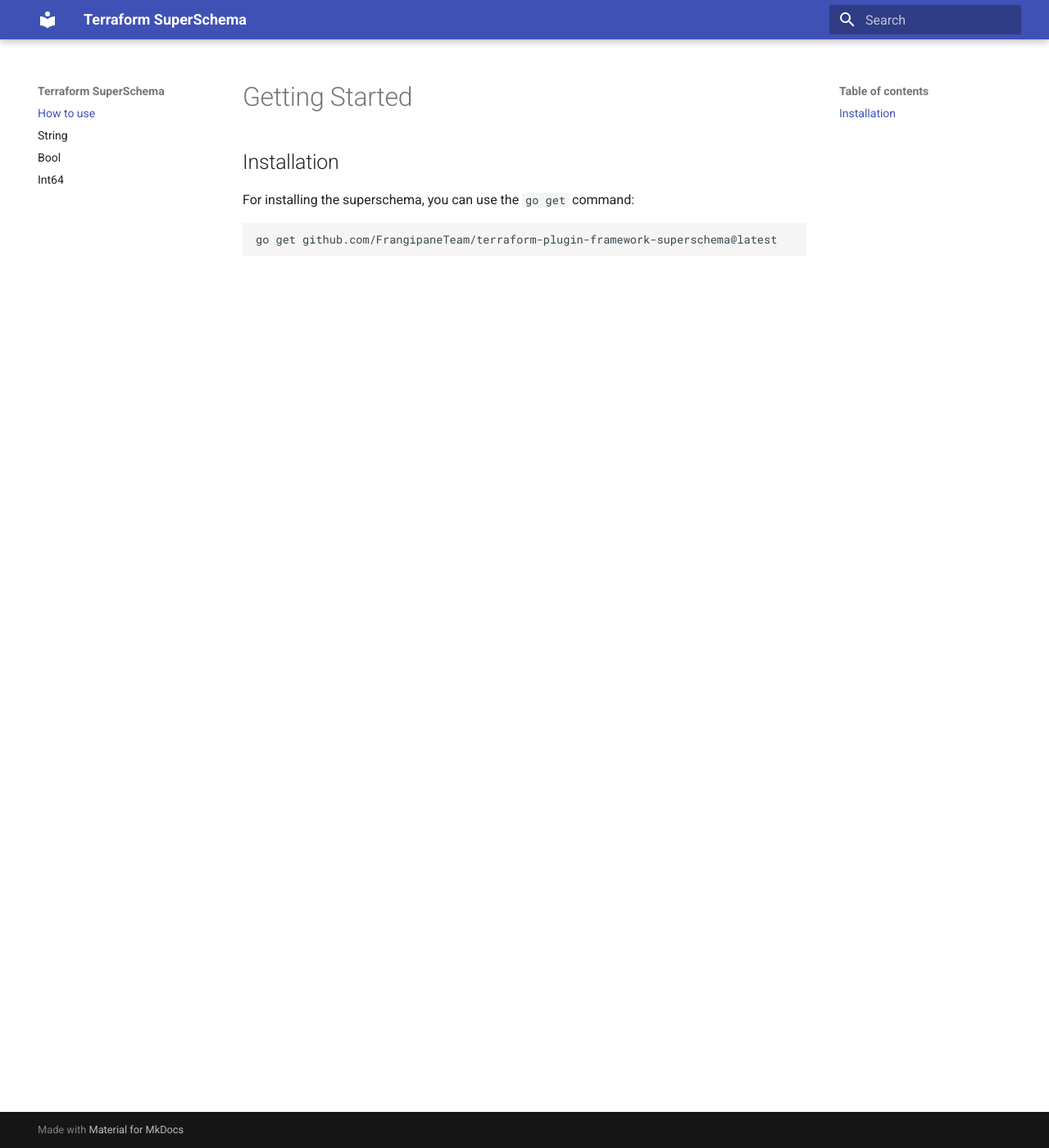
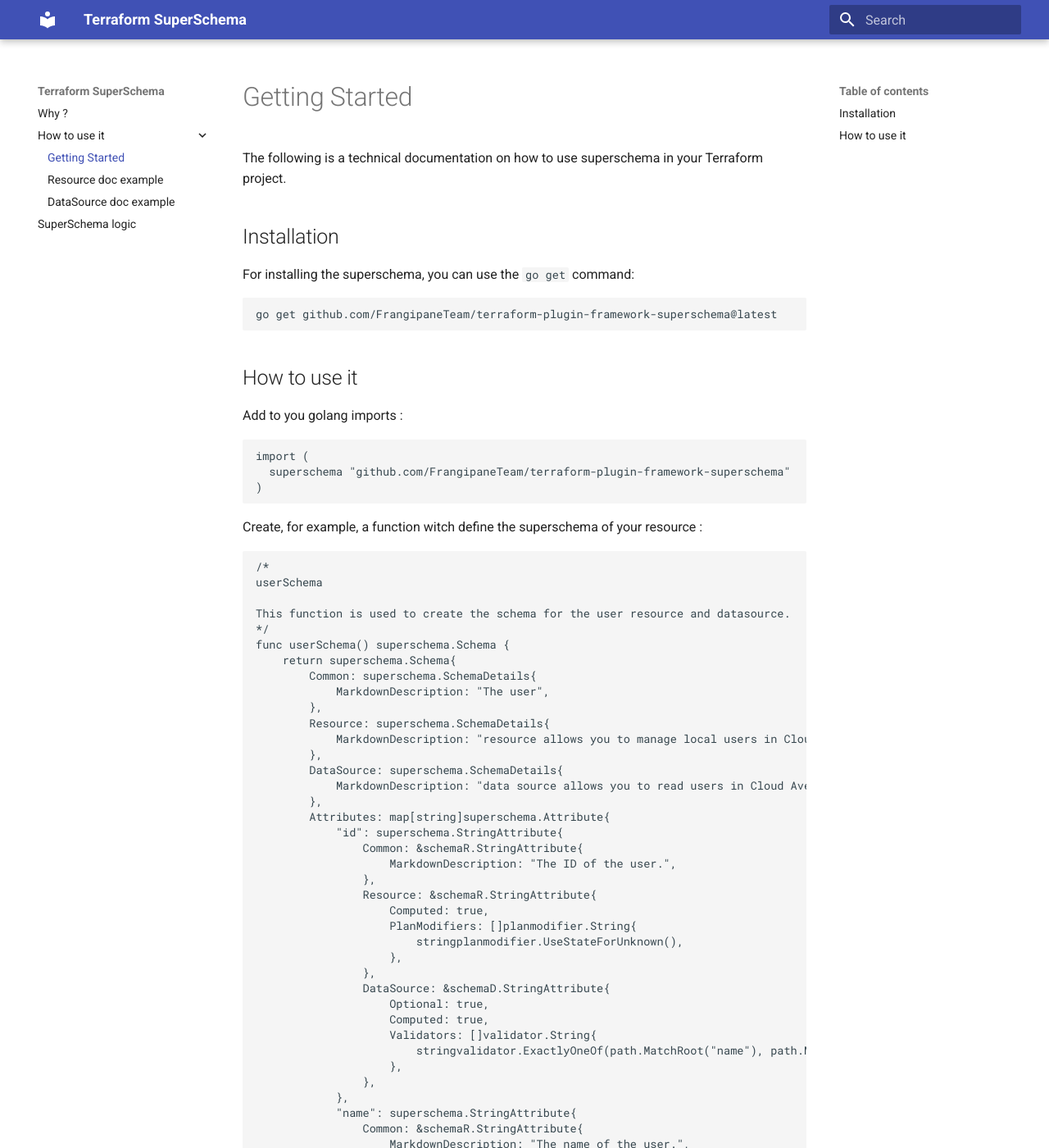
Before and after one commit to FrangipaneTeam/terraform-plugin-framework-superschema, an MkDocs documentation site: the page built from docs/getting-started.md, in a window 1280 px wide and 1400 px high. Shown: the whole window at 82% size. Built offline with MkDocs 1.6.1 and Material for MkDocs 9.7.7, drawn with Linux system fonts in a browser that asks for light colours; some of the changed text lies outside the part shown.

Commit message:
docs: superschema logic and examples (#10)

````diff
--- a/docs/getting-started.md
+++ b/docs/getting-started.md
@@ -1,9 +1,103 @@
 # Getting Started
+The following is a technical documentation on how to use superschema in your Terraform project.
 
 ## Installation
 
 For installing the superschema, you can use the `go get` command:
 
-```sh
+```bash
 go get github.com/FrangipaneTeam/terraform-plugin-framework-superschema@latest
 ```
+
+## How to use it
+
+Add to you golang imports :
+
+```go
+import (
+  superschema "github.com/FrangipaneTeam/terraform-plugin-framework-superschema"
+)
+```
+Create, for example, a function witch define the superschema of your resource :
+
+```go
+/*
+userSchema
+
+This function is used to create the schema for the user resource and datasource.
+*/
+func userSchema() superschema.Schema {
+	return superschema.Schema{
+		Common: superschema.SchemaDetails{
+			MarkdownDescription: "The user",
+		},
+		Resource: superschema.SchemaDetails{
+			MarkdownDescription: "resource allows you to manage local users in Cloud Avenue.",
+		},
+		DataSource: superschema.SchemaDetails{
+			MarkdownDescription: "data source allows you to read users in Cloud Avenue.",
+		},
+		Attributes: map[string]superschema.Attribute{
+			"id": superschema.StringAttribute{
+				Common: &schemaR.StringAttribute{
+					MarkdownDescription: "The ID of the user.",
+				},
+				Resource: &schemaR.StringAttribute{
+					Computed: true,
+					PlanModifiers: []planmodifier.String{
+						stringplanmodifier.UseStateForUnknown(),
+					},
+				},
+				DataSource: &schemaD.StringAttribute{
+					Optional: true,
+					Computed: true,
+					Validators: []validator.String{
+						stringvalidator.ExactlyOneOf(path.MatchRoot("name"), path.MatchRoot("id")),
+					},
+				},
+			},
+			"name": superschema.StringAttribute{
+				Common: &schemaR.StringAttribute{
+					MarkdownDescription: "The name of the user.",
+				},
+				Resource: &schemaR.StringAttribute{
+					Required: true,
+					PlanModifiers: []planmodifier.String{
+						stringplanmodifier.RequiresReplace(),
+					},
+				},
+				DataSource: &schemaD.StringAttribute{
+					Optional: true,
+					Computed: true,
+					Validators: []validator.String{
+						stringvalidator.ExactlyOneOf(path.MatchRoot("name"), path.MatchRoot("id")),
+					},
+				},
+			},
+			"role_name": superschema.StringAttribute{
+				Common: &schemaR.StringAttribute{
+					MarkdownDescription: "The role assigned to the user.",
+				},
+				Resource: &schemaR.StringAttribute{
+					Required: true,
+				},
+				DataSource: &schemaD.StringAttribute{
+					Computed: true,
+				},
+			},
+			"password": superschema.StringAttribute{
+				Resource: &schemaR.StringAttribute{
+					MarkdownDescription: "The user's password. This value is never returned on read.",
+					Required:            true,
+					Sensitive:           true,
+				},
+			},
+		},
+	}
+}
+```
+
+Look at the doc example for the generated documentation of this example :
+
+* [Resource documentation](resource_example.md)
+* [DataSource documentation](datasource_example.md)
--- a/mkdocs.yml
+++ b/mkdocs.yml
@@ -4,7 +4,9 @@ theme:
   name: material
 
 nav:
-  - How to use: "getting-started.md"
-  - String: "stringplanmodifier/index.md"
-  - Bool: "boolplanmodifier/index.md"
-  - Int64: "int64planmodifier/index.md"
+  - Why ?: "why.md"
+  - How to use it:
+    - "getting-started.md"
+    - Resource doc example: "resource_example.md"
+    - DataSource doc example: "datasource_example.md"
+  - SuperSchema logic : "logic.md"
````
Also changed, not shown: docs/datasource_example.md (added, +14 -0 lines), docs/logic.md (added, +25 -0 lines), docs/resource_example.md (added, +15 -0 lines), docs/why.md (added, +6 -0 lines).
